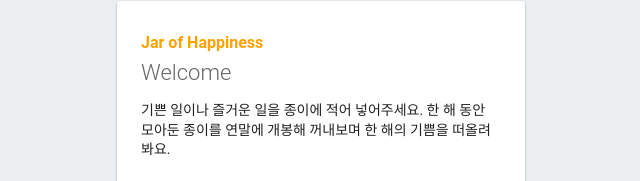
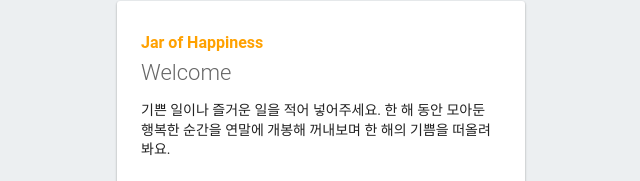
Before and after one commit to purple402/jarOfHappiness-html, a website with bundled scripts: page public/index.html in a window 1280 px wide. Shown: the part 99-280 px from the top of the page, 319-959 px from the left. Built offline with nearby package versions, Linux system fonts and the light colour scheme.

Commit message:
Update notice in index.html

```diff
--- a/public/index.html
+++ b/public/index.html
@@ -14,7 +14,7 @@
       <h2>Jar of Happiness</h2>
       <h1>Welcome</h1>
       <p>
-        기쁜 일이나 즐거운 일을 종이에 적어 넣어주세요. 한 해 동안 모아둔 종이를
+        기쁜 일이나 즐거운 일을 적어 넣어주세요. 한 해 동안 모아둔 행복한 순간을
         연말에 개봉해 꺼내보며 한 해의 기쁨을 떠올려봐요.
       </p>
       <div id="login_div">
```
